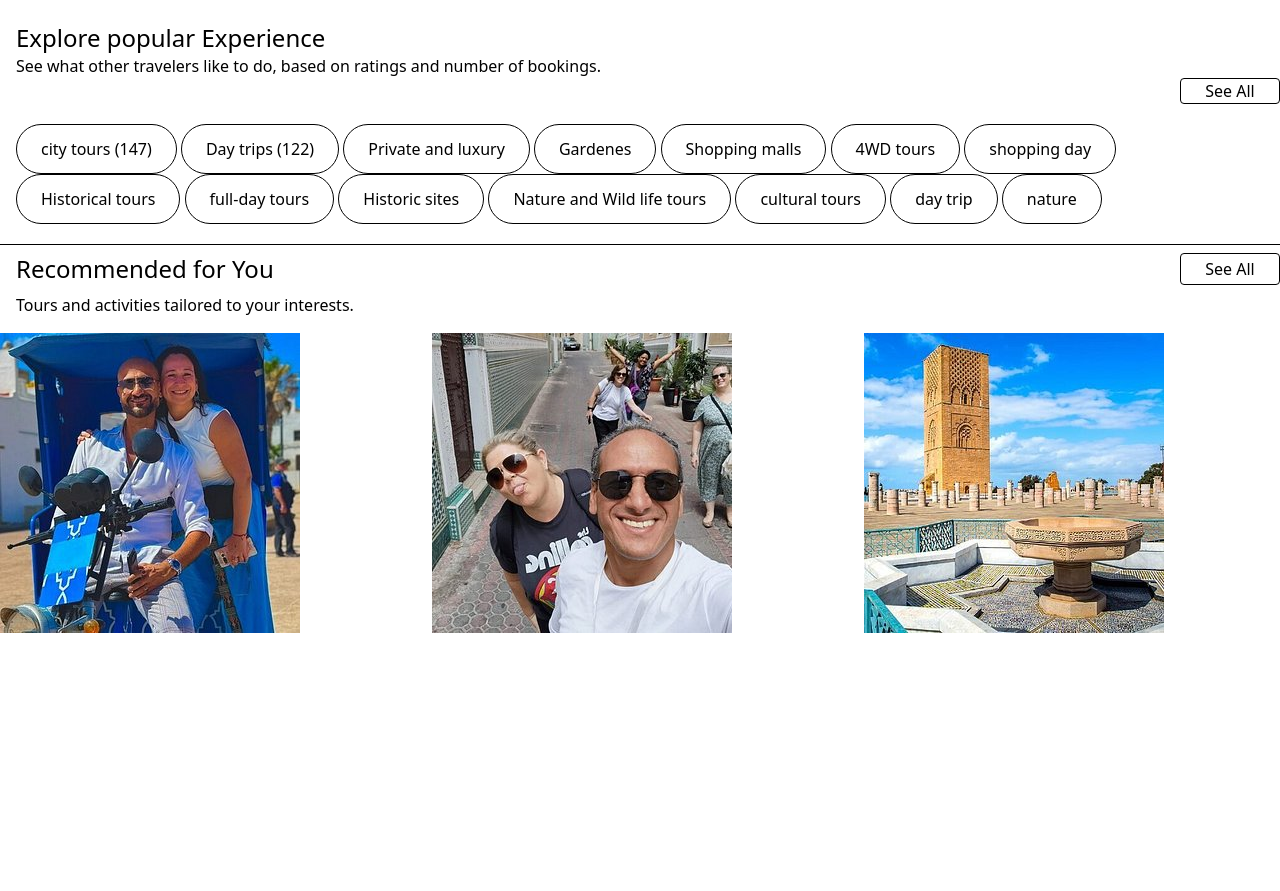
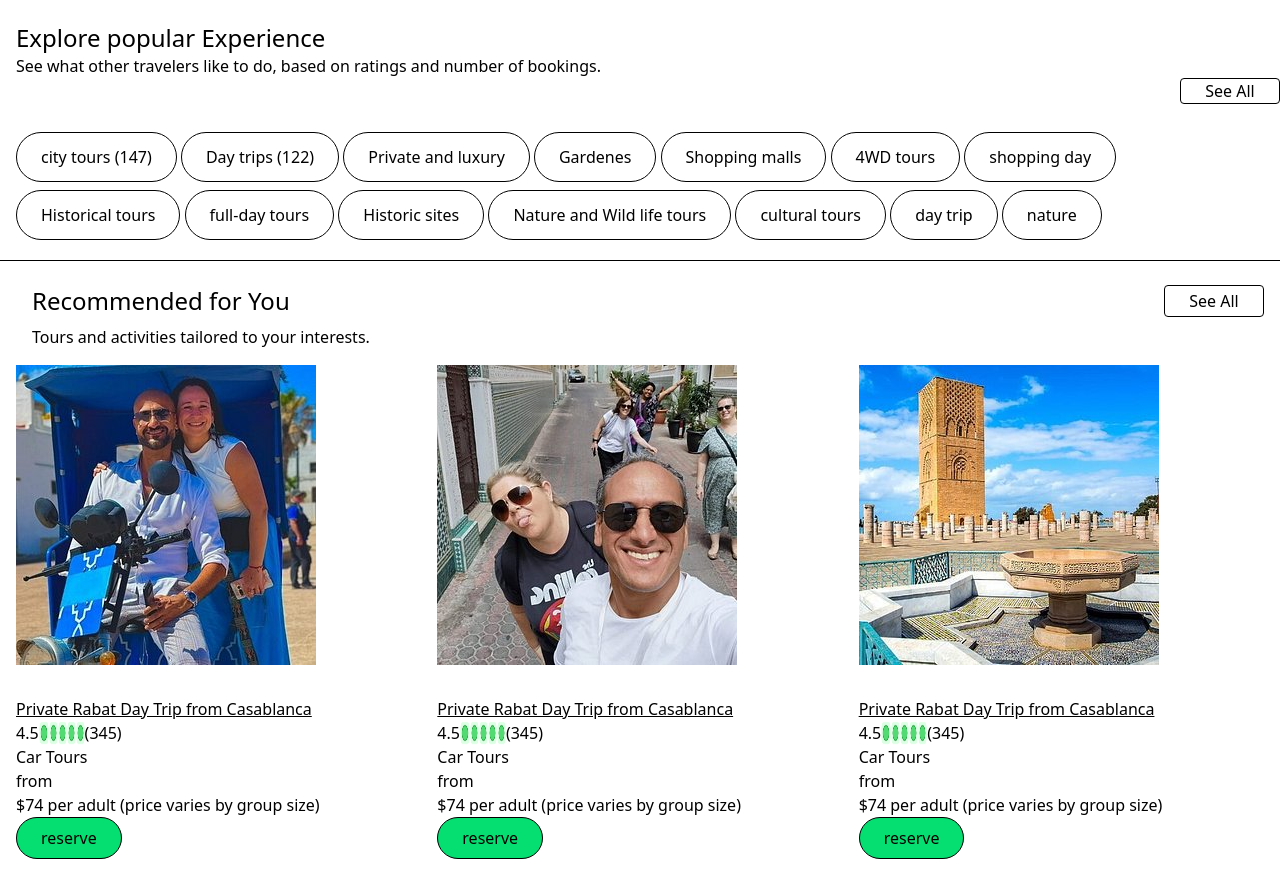
Before and after one commit to AITABBOUyoussef/Viator-Site-web-d-activit-s-touristiques, a plain HTML site: page index.html in a window 1280 px wide. Shown: the part 560-1451 px from the top of the page. Before the commit the page ends 1209 px from the top, so only its background shows below. Drawn offline with nearby package versions, Linux system fonts and the light colour scheme.

Commit message:
in this partie i was working about description of picture

```diff
--- a/index.html
+++ b/index.html
@@ -74,7 +74,7 @@
         </div>
 
         <div class="card py-5  mx-4 bg-light-subtle content-around gap-4 ">
-            <button class="border border-black rounded-full py-3 px-6 hover:bg-gray-50 "> city tours (147)</button>
+            <button class="border border-black rounded-full py-3 px-6 hover:bg-gray-50 my-2 "> city tours (147)</button>
             <button class="border border-black rounded-full py-3 px-6 hover:bg-gray-50">Day trips (122) </button>
             <button class="border border-black rounded-full py-3 px-6 hover:bg-gray-50"> Private and luxury</button>
             <button class="border border-black rounded-full py-3 px-6 hover:bg-gray-50"> Gardenes</button>
@@ -94,7 +94,7 @@
     </section>
     <hr>
 
-    <section>
+    <section class="p-4">
 
         <div class="flex flex-wrap justify-between py-2">
             <h1 class="text-2xl mx-4">Recommended for You</h1>
@@ -102,15 +102,68 @@
 
         </div>
         <p class="mx-4">Tours and activities tailored to your interests.</p>
+        <!-- les image-->
         <div class=" grid grid-rows-3 grid-flow-col gap-4 py-4">
             <img src="moto.jpg" alt="image chawen" class="row-start-1 row-end-4">
             <img src="people.jpg" alt="people" class="row-start-1 row-end-4">
             <img src="sawma3A.jpg" alt="sawma3a" class="row-start-1 row-end-4">
         </div>
+        <!--la partie de descrption des image-->
+        <div class="grid grid-rows-3 grid-flow-col gap-4 py-4" >
+        <div class="row-start-1 row-end-4">
+            <h1 class="underline">Private Rabat Day Trip from Casablanca</h1>
+            <p class=" flex flex-row"> 4.5 <img src="bouton-denregistrement.png" alt="point vert" width="10">
+
+                <img src="bouton-denregistrement.png" alt="point vert " width="9">
+                <img src="bouton-denregistrement.png" alt=" point vert" width="9">
+                <img src="bouton-denregistrement.png" alt=" point vert" width="9">
+                <img src="bouton-denregistrement.png" alt=" point vert" width="9"> (345)
+            </p>
+            <P>Car Tours</P>
+            <p>from</p>
+            <P> $74 per adult (price varies by group size)</P>
+             <button class="border border-black rounded-full py-2 px-6 bg-green-400 hover:bg-green-700 ">reserve</button>
+
+        </div>
+        <!--la 2 description-->
+
+         <div class="row-start-1 row-end-4">
+            <h1 class="underline">Private Rabat Day Trip from Casablanca</h1>
+            <p class=" flex flex-row"> 4.5 <img src="bouton-denregistrement.png" alt="point vert" width="10">
+
+                <img src="bouton-denregistrement.png" alt="point vert " width="9">
+                <img src="bouton-denregistrement.png" alt=" point vert" width="9">
+                <img src="bouton-denregistrement.png" alt=" point vert" width="9">
+                <img src="bouton-denregistrement.png" alt=" point vert" width="9"> (345)
+            </p>
+            <P>Car Tours</P>
+            <p>from</p>
+            <P> $74 per adult (price varies by group size)</P>
+            <button class="border border-black rounded-full py-2 px-6 bg-green-400 hover:bg-green-700 ">reserve</button>
+
+        </div>
+        <!--- la 3 description-->
+         <div class="row-start-1 row-end-4">
+            <h1 class="underline">Private Rabat Day Trip from Casablanca</h1>
+            <p class=" flex flex-row"> 4.5 <img src="bouton-denregistrement.png" alt="point vert" width="10">
+
+                <img src="bouton-denregistrement.png" alt="point vert " width="9">
+                <img src="bouton-denregistrement.png" alt=" point vert" width="9">
+                <img src="bouton-denregistrement.png" alt=" point vert" width="9">
+                <img src="bouton-denregistrement.png" alt=" point vert" width="9"> (345)
+            </p>
+            <P>Car Tours</P>
+            <p>from</p>
+            <P>  $74 per adult (price varies by group size)</P>
+             <button class="border border-black rounded-full py-2 px-6 bg-green-400 hover:bg-green-700 ">reserve</button>
+
+        </div>
+        </div>
 
 
     </section>
 
+
 </body>
 
 </html>
```
Also changed, not shown: bouton-denregistrement.png (added).
